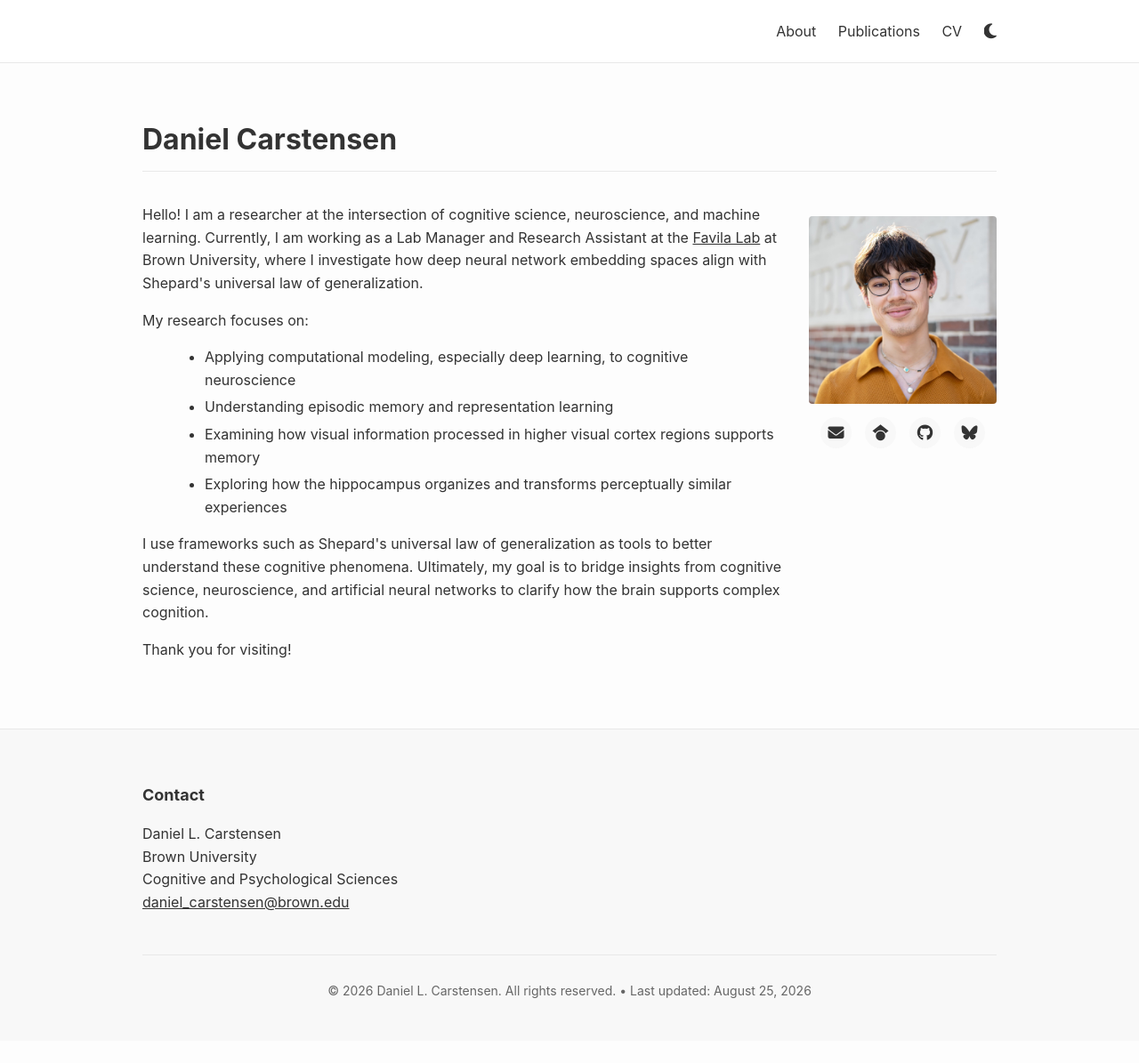
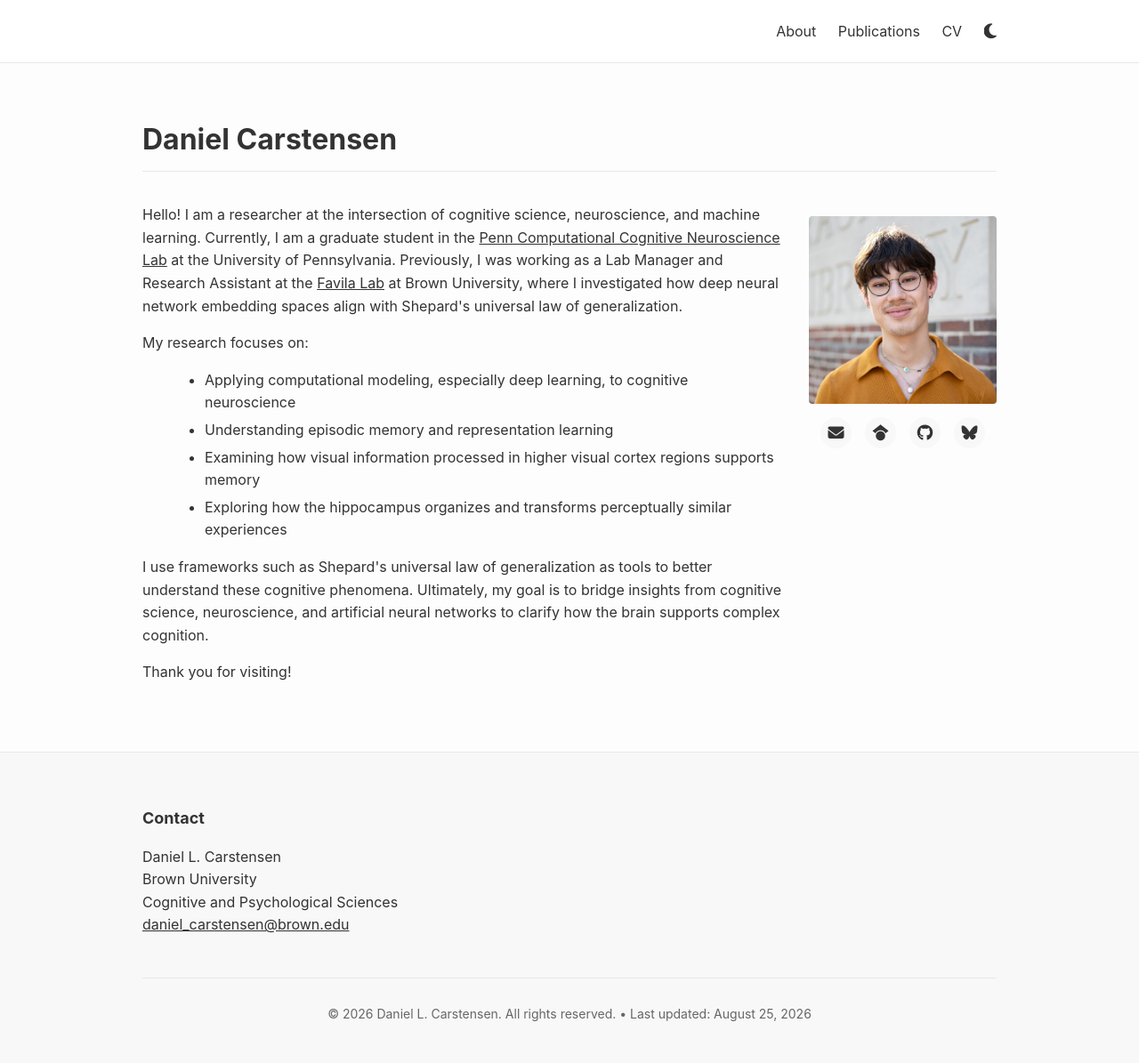
Before and after one commit to daniel-carstensen/daniel-carstensen.github.io, a Jekyll site: the page built from index.md, in a window 1280 px wide. Shown: the whole page at 89% size. Built offline with Jekyll 4.4.1, drawn with Linux system fonts in a browser that asks for light colours; before the commit the page ends 1170 px from its top, so only the background shows below that.

Commit message:
update bio

```diff
--- a/index.md
+++ b/index.md
@@ -8,7 +8,7 @@ title: About
 
 <div class="content-layout">
   <div class="main-content">
-    <p>Hello! I am a researcher at the intersection of cognitive science, neuroscience, and machine learning. Currently, I am working as a Lab Manager and Research Assistant at the <a href="https://sites.brown.edu/favila-lab/">Favila Lab</a> at Brown University, where I investigate how deep neural network embedding spaces align with Shepard's universal law of generalization.</p>
+    <p>Hello! I am a researcher at the intersection of cognitive science, neuroscience, and machine learning. Currently, I am a graduate student in the <a href="https://schapirolab.org">Penn Computational Cognitive Neuroscience Lab</a> at the University of Pennsylvania. Previously, I was working as a Lab Manager and Research Assistant at the <a href="https://sites.brown.edu/favila-lab/">Favila Lab</a> at Brown University, where I investigated how deep neural network embedding spaces align with Shepard's universal law of generalization.</p>
 
     <p>My research focuses on:</p>
     <ul>
@@ -26,7 +26,7 @@ title: About
     <img src="/assets/images/carstensen_current_comp.jpeg" alt="Daniel Carstensen" class="portrait">
     <div class="social-icons">
       <a href="mailto:daniel_carstensen@brown.edu" title="Email"><i class="fas fa-envelope"></i></a>
-      <a href="https://scholar.google.com/citations?user=DOSYCWMAAAAJ" title="Googloe Scholar"><i class="fab fa-google-scholar"></i></a>
+      <a href="https://scholar.google.com/citations?user=DOSYCWMAAAAJ" title="Google Scholar"><i class="fab fa-google-scholar"></i></a>
       <a href="https://github.com/daniel-carstensen" title="GitHub"><i class="fab fa-github"></i></a>
       <a href="https://bsky.app/profile/daniel-carstensen.bsky.social" title="Bluesky"><i class="fab fa-bluesky"></i></a>
     </div>
```
